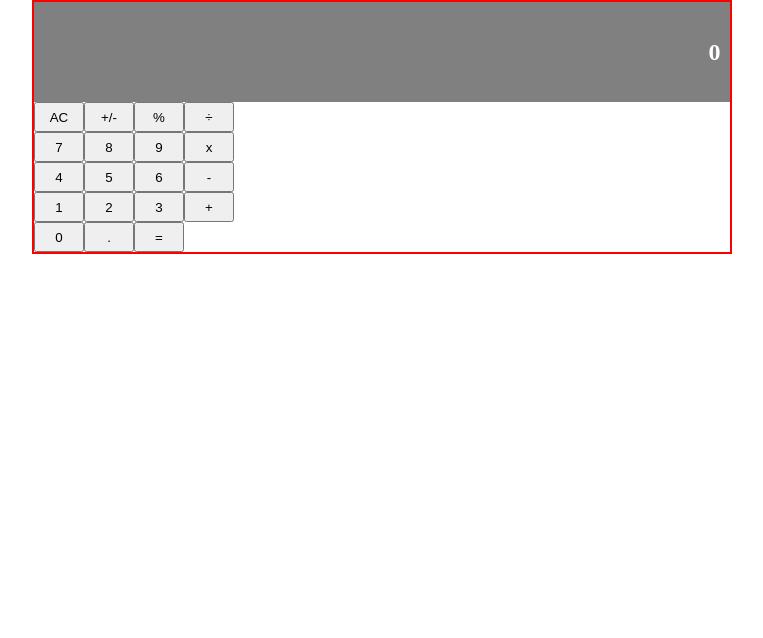
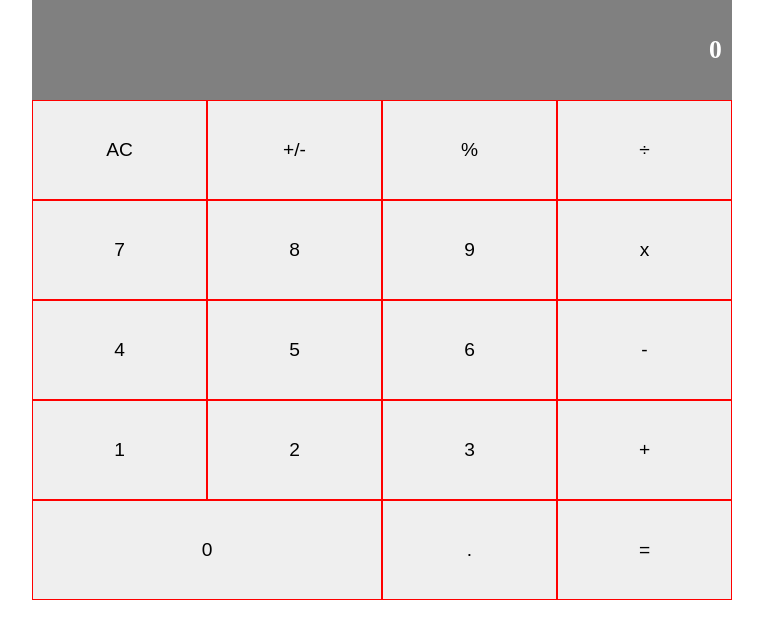
Before and after one commit to KumarAmitt/calculator, a React (Create React App) app: page /calculator in a window 1280 px wide. Shown: the top 638 px of the page, without its empty margins (258-1021 px from the left). Built offline with nearby package versions, Linux system fonts and the light colour scheme.

Commit message:
Fix width of zero button and Refactor Button Panel and Button class to accept color and wide properties

```diff
--- a/src/components/Button.js
+++ b/src/components/Button.js
@@ -1,15 +1,25 @@
 import React from 'react';
 import PropTypes from 'prop-types';
 
-const Button = ({ buttonName, clickHandler }) => (
-  <>
-    <button type="button" onClick={() => clickHandler(buttonName)}>{buttonName}</button>
-  </>
-);
+const Button = ({
+  buttonName, clickHandler, color, wide,
+}) => {
+  let classNameValue = 'button';
+  classNameValue = color === 'orange' ? `${classNameValue} orange` : classNameValue;
+  classNameValue = wide ? `${classNameValue} wide` : classNameValue;
+
+  return (
+    <>
+      <button type="button" className={classNameValue} onClick={() => clickHandler(buttonName)}>{buttonName}</button>
+    </>
+  );
+};
 
 Button.propTypes = {
   buttonName: PropTypes.string.isRequired,
   clickHandler: PropTypes.func.isRequired,
+  color: PropTypes.string.isRequired,
+  wide: PropTypes.bool.isRequired,
 };
 
 export default Button;
--- a/src/components/ButtonPanel.js
+++ b/src/components/ButtonPanel.js
@@ -3,39 +3,39 @@ import PropTypes from 'prop-types';
 import Button from './Button';
 
 const ButtonPanel = ({ clickHandler }) => {
-  const renderButton = (b) => <Button buttonName={b} clickHandler={clickHandler} />;
+  const renderButton = ({ name, color = 'orange', wide = false }) => <Button buttonName={name} clickHandler={clickHandler} color={color} wide={wide} />;
 
   return (
     <>
       <section className="button-panel">
         <div>
-          {renderButton('AC')}
-          {renderButton('+/-')}
-          {renderButton('%')}
-          {renderButton('÷')}
+          {renderButton({ name: 'AC' })}
+          {renderButton({ name: '+/-' })}
+          {renderButton({ name: '%' })}
+          {renderButton({ name: '÷' })}
         </div>
         <div>
-          {renderButton('7')}
-          {renderButton('8')}
-          {renderButton('9')}
-          {renderButton('x')}
+          {renderButton({ name: '7' })}
+          {renderButton({ name: '8' })}
+          {renderButton({ name: '9' })}
+          {renderButton({ name: 'x' })}
         </div>
         <div>
-          {renderButton('4')}
-          {renderButton('5')}
-          {renderButton('6')}
-          {renderButton('-')}
+          {renderButton({ name: '4' })}
+          {renderButton({ name: '5' })}
+          {renderButton({ name: '6' })}
+          {renderButton({ name: '-' })}
         </div>
         <div>
-          {renderButton('1')}
-          {renderButton('2')}
-          {renderButton('3')}
-          {renderButton('+')}
+          {renderButton({ name: '1' })}
+          {renderButton({ name: '2' })}
+          {renderButton({ name: '3' })}
+          {renderButton({ name: '+' })}
         </div>
         <div>
-          {renderButton('0')}
-          {renderButton('.')}
-          {renderButton('=')}
+          {renderButton({ name: '0', wide: true })}
+          {renderButton({ name: '.' })}
+          {renderButton({ name: '=' })}
         </div>
       </section>
     </>
--- a/src/index.css
+++ b/src/index.css
@@ -13,13 +13,7 @@ body {
   padding: 0;
 }
 
-button {
-  height: 30px;
-  width: 50px;
-}
-
 .App {
-  border: 2px solid red;
   max-width: 700px;
   margin: auto;
 }
@@ -36,4 +30,17 @@ button {
   font-weight: bold;
   margin: 0;
   padding: 0 0.4em;
+  font-size: 1.6rem;
 }
+
+.button {
+  width: 25%;
+  height: 100px;
+  font-weight: 400;
+  font-size: 1.2rem;
+  border: 1px solid red;
+}
+
+.wide {
+  width: 50%;
+}
```
